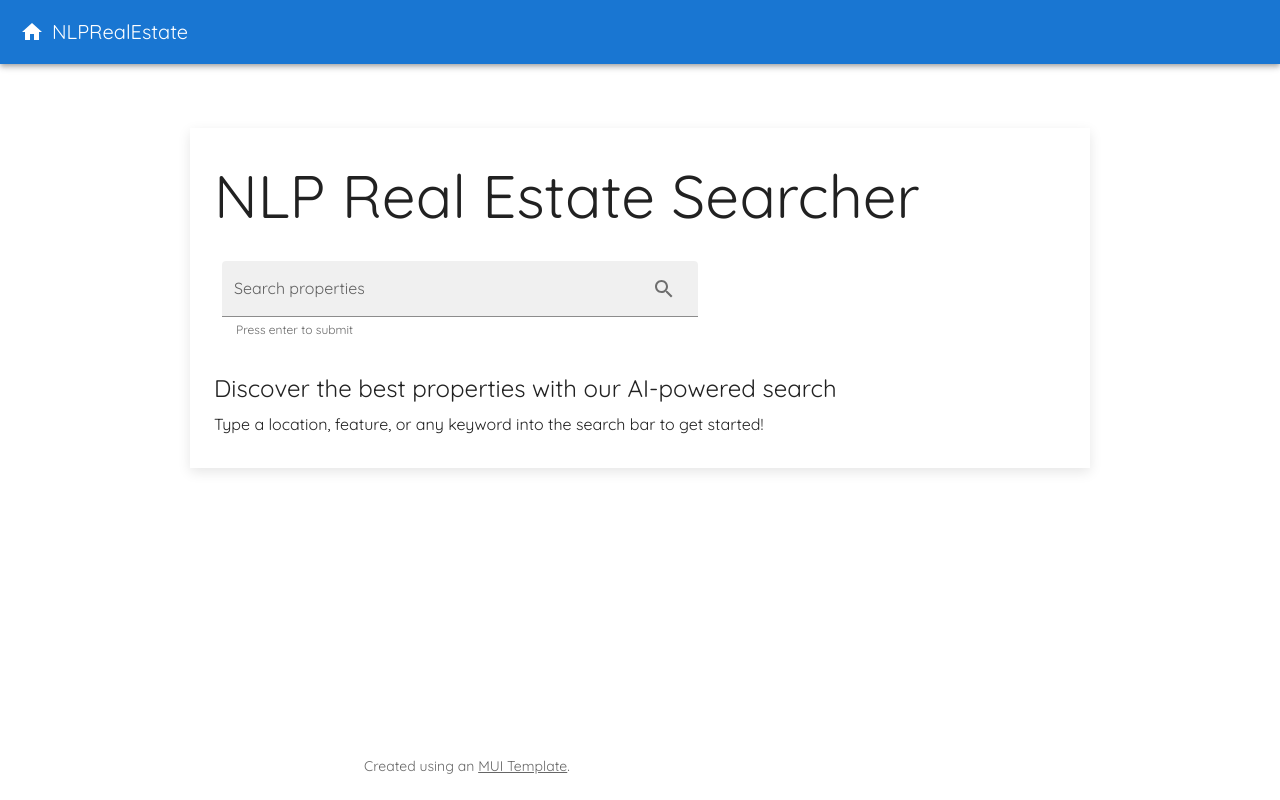
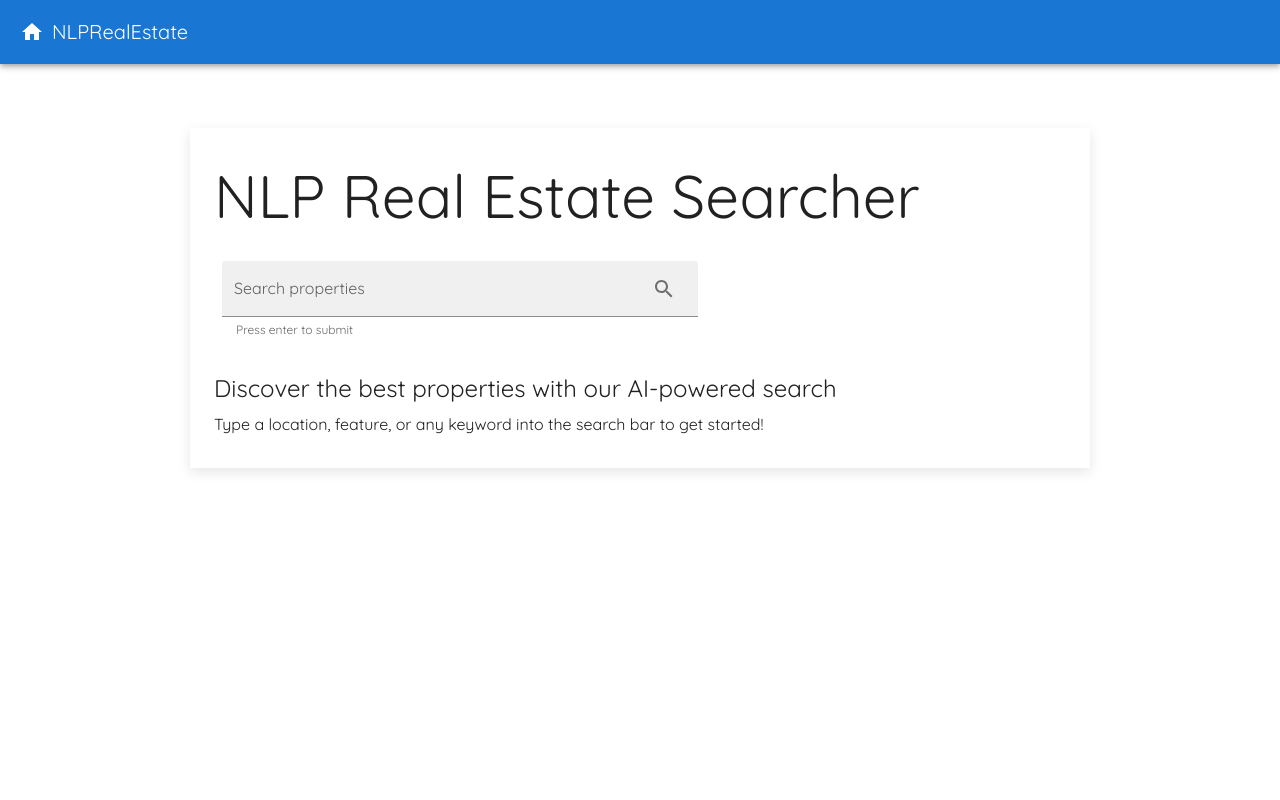
Before and after one commit to CSHieuV/RealifAI, a React (Create React App) app in the folder frontend/: page / in a window 1280 px wide. Built offline with nearby package versions, Linux system fonts and the light colour scheme; no server answers.

Commit message:
Remove footer

```diff
--- a/frontend/src/SearchPage.js
+++ b/frontend/src/SearchPage.js
@@ -21,17 +21,6 @@ const theme = createTheme({
     },
 });
 
-function Footer() {
-    return (
-        <Typography variant="body2" color="text.secondary">
-            {'Created using an '}
-            <Link color="inherit" href="https://mui.com/material-ui/getting-started/templates/">
-                MUI Template
-            </Link>
-            {'.'}
-        </Typography>
-    );
-}
 function ButtonAppBar() {
     return (
         <AppBar position="static">
@@ -149,7 +138,6 @@ export default function SearchPage() {
                     <Typography variant="body1">
                         For VTHacks 11
                     </Typography>
-                    <Footer />
                 </Container>
             </Box>
         </Box>
```
